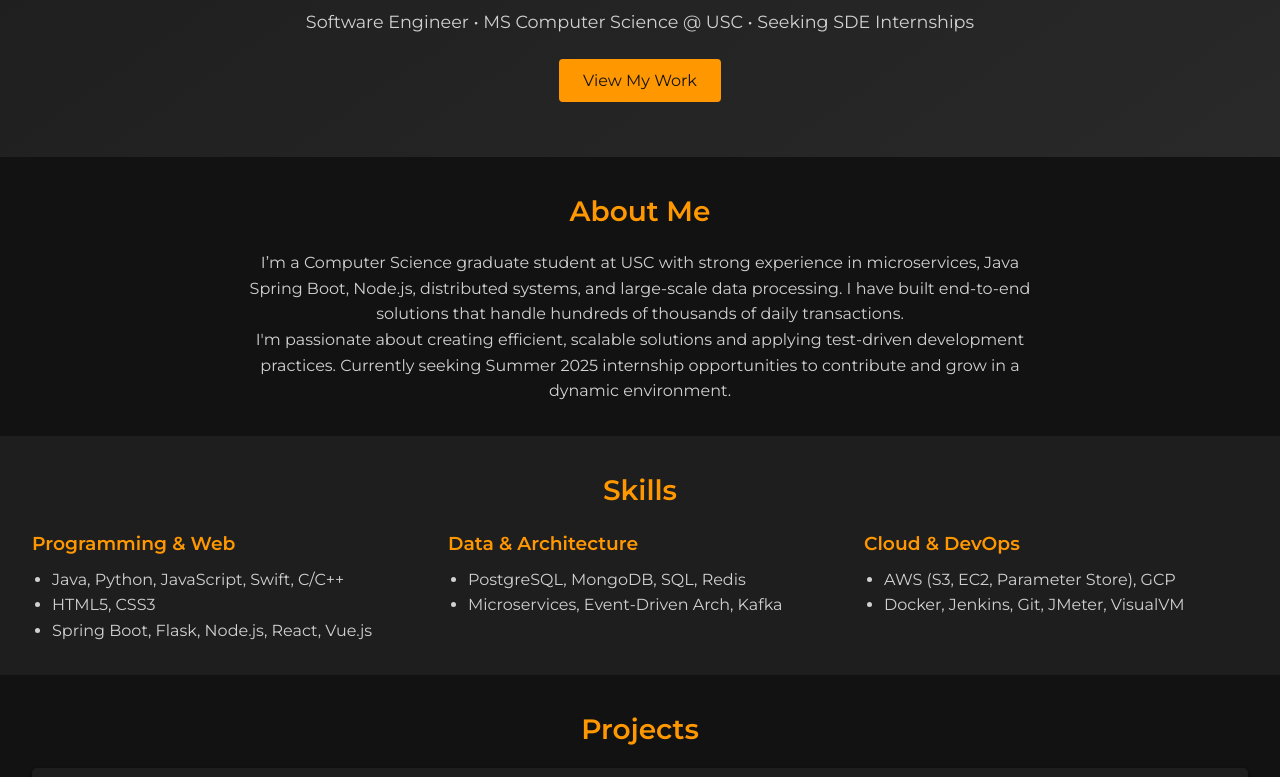
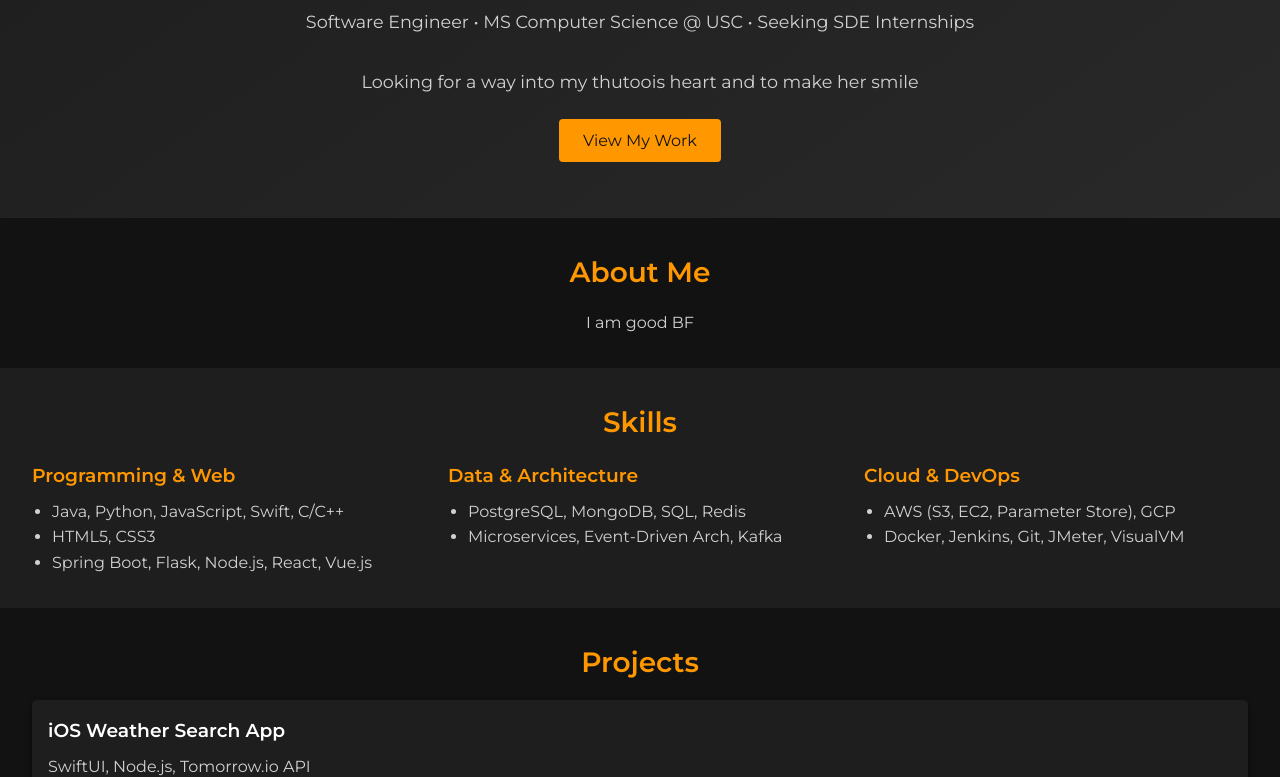
Before and after one commit to Haikyuu77/portfolio-site, a plain HTML site: page index.html in a window 1280 px wide. Shown: the part 199-976 px from the top of the page. Drawn offline with Linux system fonts and the light colour scheme; a script that the page names is missing.

Commit message:
push version thutoii

```diff
--- a/index.html
+++ b/index.html
@@ -24,8 +24,9 @@
 
   <!-- HERO SECTION -->
   <header class="hero-section">
-    <h1>Hello, I'm <span>Arjun Suresh</span></h1>
+    <h1>Hello, I'm <span>Thutoii Suresh</span></h1>
     <p>Software Engineer • MS Computer Science @ USC • Seeking SDE Internships</p>
+    <p>Looking for a way into my thutoois heart and to make her smile</p>
     <a href="#projects" class="btn">View My Work</a>
   </header>
 
@@ -33,14 +34,15 @@
   <section id="about" class="about-section">
     <h2>About Me</h2>
     <p>
-      I’m a Computer Science graduate student at USC with strong experience in microservices,
-      Java Spring Boot, Node.js, distributed systems, and large-scale data processing.
-      I have built end-to-end solutions that handle hundreds of thousands of daily transactions.
+      I am good BF
+<!--      I’m a Computer Science graduate student at USC with strong experience in microservices, -->
+<!--      Java Spring Boot, Node.js, distributed systems, and large-scale data processing. -->
+<!--      I have built end-to-end solutions that handle hundreds of thousands of daily transactions.-->
     </p>
     <p>
-      I'm passionate about creating efficient, scalable solutions and applying test-driven
-      development practices. Currently seeking Summer 2025 internship opportunities
-      to contribute and grow in a dynamic environment.
+<!--      I'm passionate about creating efficient, scalable solutions and applying test-driven -->
+<!--      development practices. Currently seeking Summer 2025 internship opportunities -->
+<!--      to contribute and grow in a dynamic environment.-->
     </p>
   </section>
 
```
